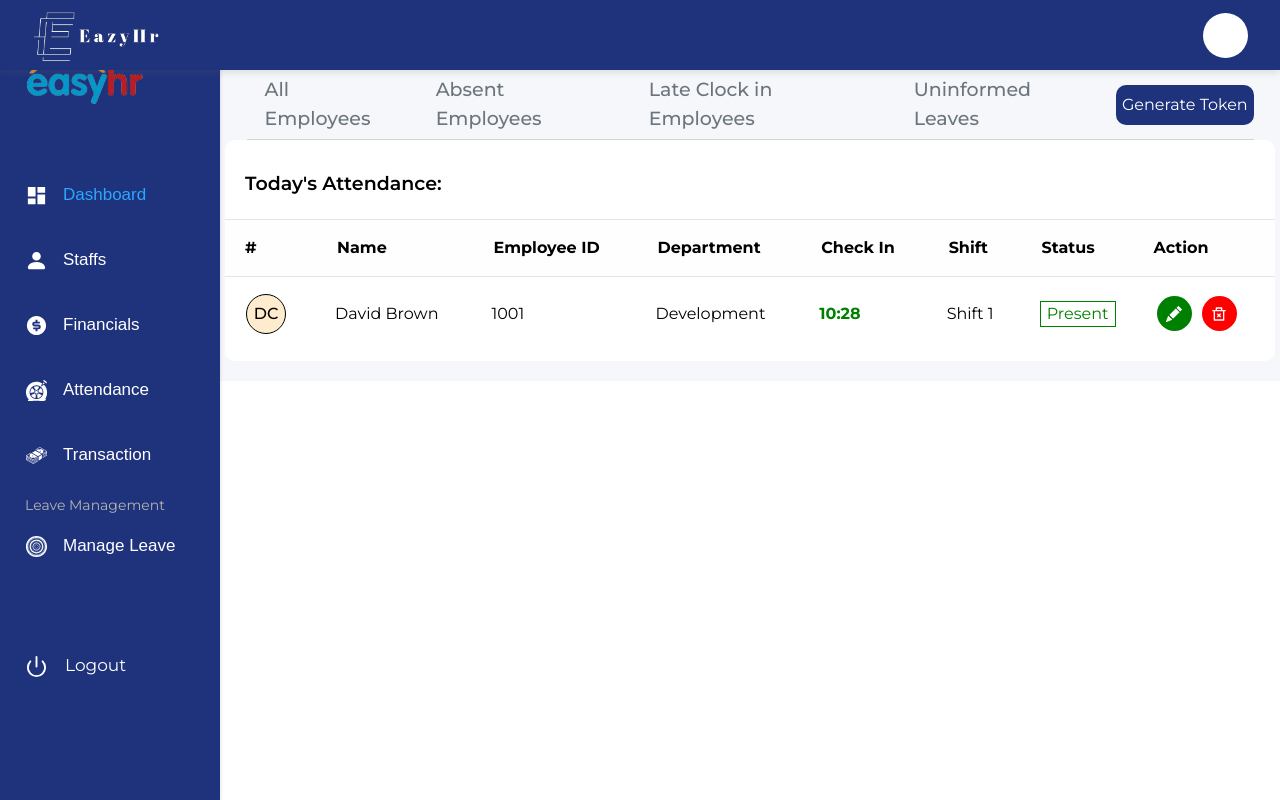
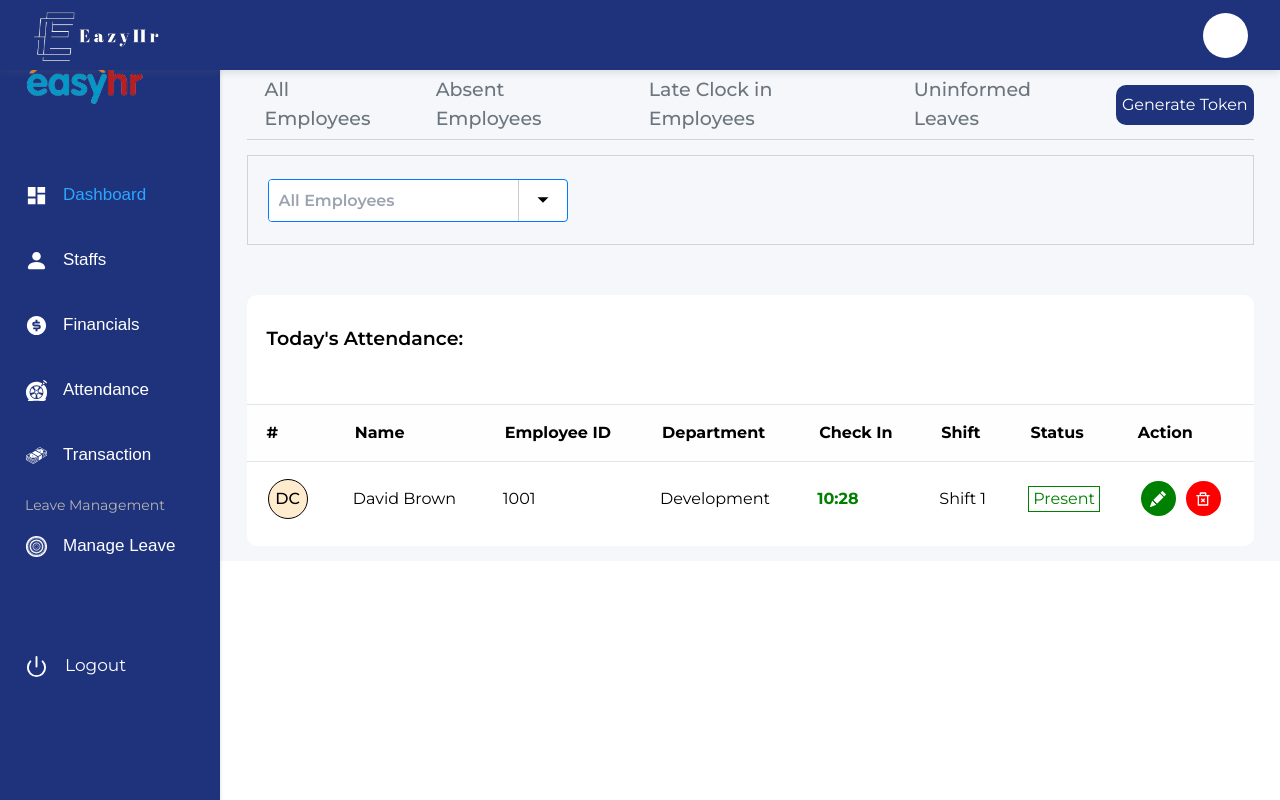
Before and after one commit to OgbuEsther/Easy_HR_FE2, a React (Create React App) app: page /dashboard/admin-attendance in a window 1280 px wide. Built offline with nearby package versions, Linux system fonts and the light colour scheme; no server answers.

Commit message:
attendance in progress

```diff
--- a/src/pages/AdminAttendance/Adminattendance.tsx
+++ b/src/pages/AdminAttendance/Adminattendance.tsx
@@ -9,6 +9,7 @@ import axios from "axios";
 import { genAttendanceToken, getOneAdmin, url } from "../../utils/Api/ApiCall";
 import { useQuery } from "@tanstack/react-query";
 import { RotatingLines } from 'react-loader-spinner'
+import {IoMdArrowDropdown} from "react-icons/io"
 
 const Adminattendance = () => {
   const admin = useAppSelector((state) => state.currentUser);
@@ -84,6 +85,13 @@ const Adminattendance = () => {
             <p>{token}</p>
         </Top>
 
+          <Down>
+            <Inputhold>
+            <Input placeholder='All Employees' />
+            <Icon><IoMdArrowDropdown /></Icon>
+          </Inputhold>
+        </Down>
+
 
           <Two>
             <Title>Today's Attendance:</Title>
@@ -136,6 +144,53 @@ const Adminattendance = () => {
 };
 
 export default Adminattendance;
+const Icon = styled.div`
+  flex: 1;
+  height: 100%;
+  display: flex;
+  justify-content: center;
+  align-items: center;
+  font-size: 22px;
+`
+const Input = styled.input`
+  height: 100%;
+  border: none;
+  outline: none;
+  width: 250px;
+  border-right: 1px solid rgb(204, 204, 204);
+  color: rgb(26, 26, 26);
+  font-size: 1rem;
+  font-weight: 600;
+  line-height: 1.5;
+  text-align: left;
+  padding-left: 10px;
+`
+const Inputhold = styled.div`
+    align-items: center;
+    background-color: rgb(255, 255, 255);
+    border-color: #007bff;
+    border-radius: 4px;
+    border-style: solid;
+    border-width: 1px;
+    cursor: default;
+    display: flex;
+    justify-content: space-between;
+    height: 43px;
+    transition: all 100ms ease 0s;
+    box-sizing: border-box;
+    outline: 0px !important;
+    width: 300px;
+    overflow: hidden;
+    margin-left: 20px;
+`
+  const Down = styled.div`
+  width: 100%;
+  display: flex;
+  height: 90px;
+  border: 1px solid lightgray;
+  margin-top: 15px;
+  align-items: center;
+`
 const Pending = styled.div`
   display: flex;
   margin: 18px;
@@ -226,12 +281,12 @@ const Circle = styled.div`
 const Table = styled.div`
   display: flex;
   height: auto;
-  width: auto;
+  width: 100%;
   justify-content: flex-start;
   align-items: center;
   margin-bottom: 10px;
   overflow-x: auto;
-  margin-top: 20px;
+  margin-top: 50px;
 
   table {
     min-width: 400px;
@@ -277,10 +332,11 @@ const Title = styled.div`
 `;
 
 const Two = styled.div`
-  width: 1050px;
+  width: 100%;
   background-color: rgb(255, 255, 255);
   border-radius: 10px;
-  margin-bottom: 20px;
+  margin-top: 50px;
+  margin-bottom: 15px;
 `;
 
 const Button = styled.button`
```
